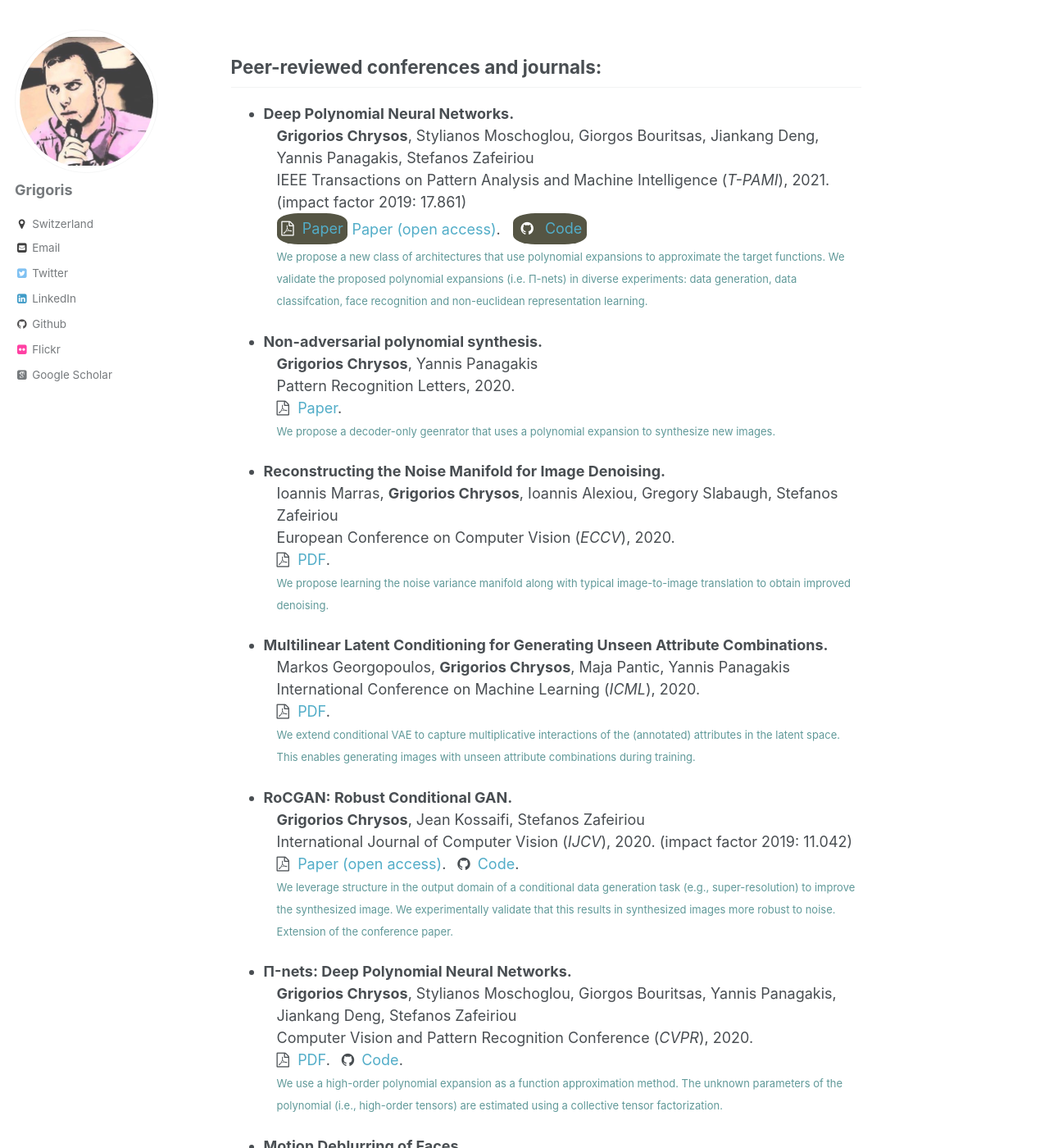
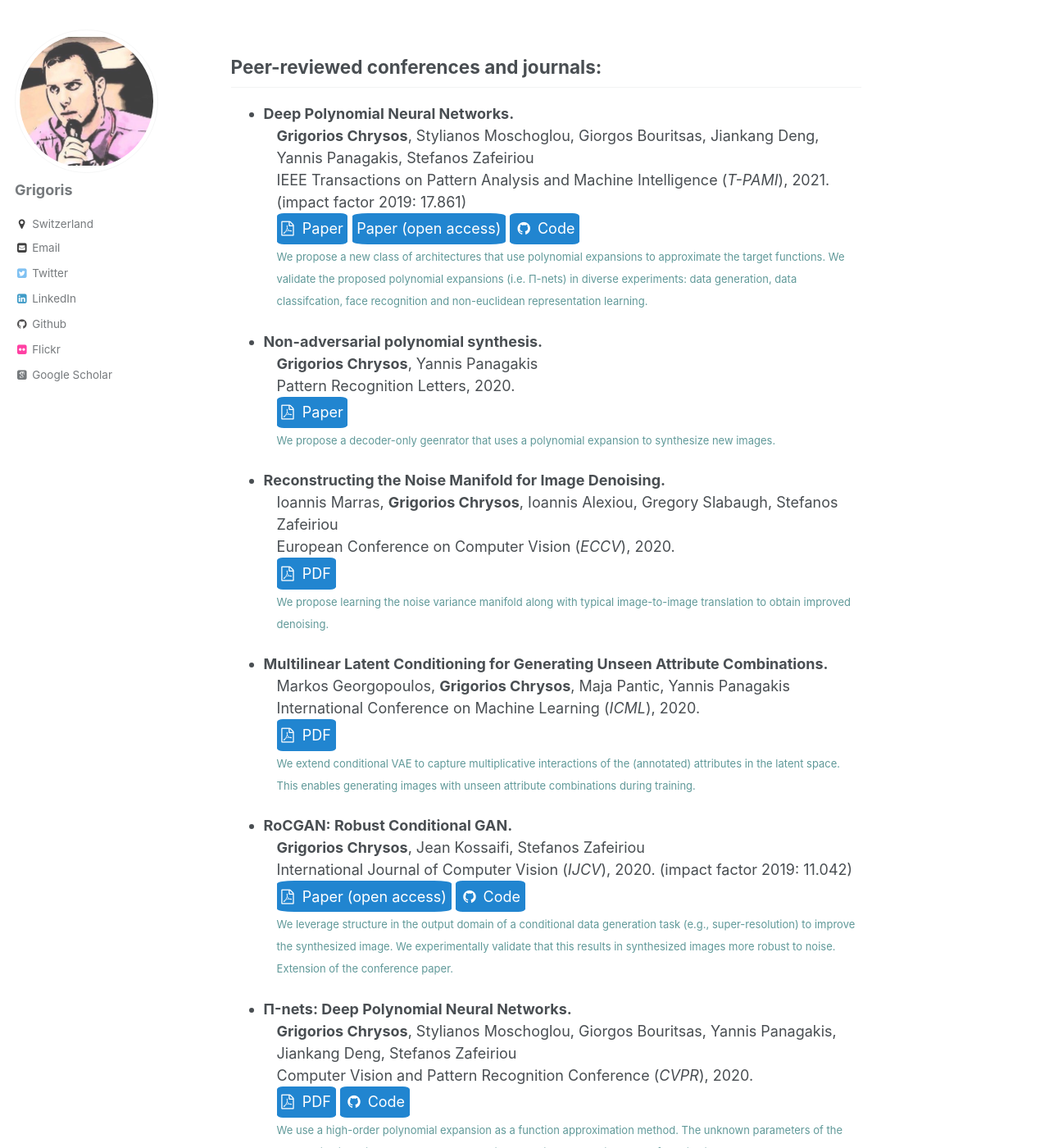
Before and after one commit to grigorisg9gr/grigorisg9gr.github.io, a Jekyll site: the page built from _publications/index.html, in a window 1280 px wide and 1400 px high, scrolled down 192 px. Shown: the whole window at 82% size. Built offline with Jekyll 4.4.1, drawn with Linux system fonts in a browser that asks for light colours; some web fonts are replaced; some of the changed text lies outside the part shown.

Commit message:
More changes in the publications.

```diff
--- a/_publications/index.html
+++ b/_publications/index.html
@@ -12,7 +12,9 @@ collection: publications
     <div style="padding-left: 16px">
       <p><strong>Grigorios Chrysos</strong>, Stylianos Moschoglou, Giorgos Bouritsas, Jiankang Deng, Yannis Panagakis, Stefanos Zafeiriou<br>
       IEEE Transactions on Pattern Analysis and Machine Intelligence (<em>T-PAMI</em>), 2021. (impact factor 2019: 17.861) <br>
-      <span class="buttong button-round"> <i class="fa fa-file-pdf-o" aria-hidden="true"></i> &nbsp;<a href="https://ieeexplore.ieee.org/document/9353253">Paper</a></span> <a href="https://arxiv.org/abs/2006.13026">Paper (open access)</a>. &nbsp; <span class="buttong button-round"> <i class="fa fa-fw fa-github" aria-hidden="true"></i>&nbsp; <a href="https://github.com/grigorisg9gr/polynomial_nets">Code</a></span> <br>
+      <a style="color: white; text-decoration: none;" href="https://ieeexplore.ieee.org/document/9353253"><span class="buttong button-round"> <i class="fa fa-file-pdf-o" aria-hidden="true"></i> &nbsp;Paper</span></a>
+      <a style="color: white; text-decoration: none;" href="https://arxiv.org/abs/2006.13026"><span class="buttong button-round">Paper (open access)</span></a>
+      <a style="color: white; text-decoration: none;" href="https://github.com/grigorisg9gr/polynomial_nets"><span class="buttong button-round"> <i class="fa fa-fw fa-github" aria-hidden="true"></i>&nbsp;Code</span></a> <br>
       <span style="color: #609999; font-size: 13px; line-height: 13px;">We propose a new class of architectures that use polynomial expansions to approximate the target functions. We validate the proposed polynomial expansions (i.e. &Pi;-nets) in diverse experiments: data generation, data classifcation, face recognition and non-euclidean representation learning. </span></p>
     </div>
 
@@ -20,7 +22,7 @@ collection: publications
     <div style="padding-left: 16px">
       <p><strong>Grigorios Chrysos</strong>, Yannis Panagakis<br>
       Pattern Recognition Letters, 2020. <br>
-      <i class="fa fa-file-pdf-o" aria-hidden="true"></i> &nbsp;<a href="https://www.sciencedirect.com/science/article/abs/pii/S0167865520304116">Paper</a>. <br>
+      <a style="color: white; text-decoration: none;" href="https://www.sciencedirect.com/science/article/abs/pii/S0167865520304116"><span class="buttong button-round"> <i class="fa fa-file-pdf-o" aria-hidden="true"></i> &nbsp;Paper</span></a> <br>
       <span style="color: #609999; font-size: 13px; line-height: 13px;">We propose a decoder-only geenrator that uses a polynomial expansion to synthesize new images.</span></p>
     </div>
 
@@ -28,7 +30,7 @@ collection: publications
     <div style="padding-left: 16px">
       <p>Ioannis Marras, <strong>Grigorios Chrysos</strong>, Ioannis Alexiou, Gregory Slabaugh, Stefanos Zafeiriou<br>
       European Conference on Computer Vision (<em>ECCV</em>), 2020. <br>
-      <i class="fa fa-file-pdf-o" aria-hidden="true"></i> &nbsp;<a href="https://www.ecva.net/papers/eccv_2020/papers_ECCV/papers/123540596.pdf">PDF</a>. <br>
+      <a style="color: white; text-decoration: none;" href="https://www.ecva.net/papers/eccv_2020/papers_ECCV/papers/123540596.pdf"><span class="buttong button-round"> <i class="fa fa-file-pdf-o" aria-hidden="true"></i> &nbsp;PDF</span></a> <br>
       <span style="color: #609999; font-size: 13px; line-height: 13px;">We propose learning the noise variance manifold along with typical image-to-image translation to obtain improved denoising.</span></p>
     </div>
 
@@ -37,7 +39,7 @@ collection: publications
     <div style="padding-left: 16px">
       <p>Markos Georgopoulos, <strong>Grigorios Chrysos</strong>, Maja Pantic, Yannis Panagakis<br>
       International Conference on Machine Learning (<em>ICML</em>), 2020. <br>
-      <i class="fa fa-file-pdf-o" aria-hidden="true"></i> &nbsp;<a href="http://proceedings.mlr.press/v119/georgopoulos20a/georgopoulos20a.pdf">PDF</a>. <br>
+      <a style="color: white; text-decoration: none;" href="http://proceedings.mlr.press/v119/georgopoulos20a/georgopoulos20a.pdf"><span class="buttong button-round"> <i class="fa fa-file-pdf-o" aria-hidden="true"></i> &nbsp;PDF</span></a> <br>
       <span style="color: #609999; font-size: 13px; line-height: 13px;">We extend conditional VAE to capture multiplicative interactions of the (annotated) attributes in the latent space. This enables generating images with unseen attribute combinations during training.</span></p>
     </div>
 
@@ -45,7 +47,8 @@ collection: publications
     <div style="padding-left: 16px">
       <p><strong>Grigorios Chrysos</strong>, Jean Kossaifi, Stefanos Zafeiriou<br>
       International Journal of Computer Vision (<em>IJCV</em>), 2020. (impact factor 2019: 11.042) <br>
-      <i class="fa fa-file-pdf-o" aria-hidden="true"></i> &nbsp;<a href="https://link.springer.com/article/10.1007/s11263-020-01348-5">Paper (open access)</a>. &nbsp;<i class="fa fa-fw fa-github" aria-hidden="true"></i>&nbsp;<a href="https://github.com/grigorisg9gr/rocgan">Code</a>. <br>
+      <a style="color: white; text-decoration: none;" href="https://link.springer.com/article/10.1007/s11263-020-01348-5"><span class="buttong button-round"> <i class="fa fa-file-pdf-o" aria-hidden="true"></i> &nbsp;Paper (open access)</span></a>
+      <a style="color: white; text-decoration: none;" href="https://github.com/grigorisg9gr/rocgan"><span class="buttong button-round"> <i class="fa fa-fw fa-github" aria-hidden="true"></i>&nbsp;Code</span></a><br>
       <span style="color: #609999; font-size: 13px; line-height: 13px;">We leverage structure in the output domain of a conditional data generation task (e.g., super-resolution) to improve the synthesized image. We experimentally validate that this results in synthesized images more robust to noise. Extension of the conference paper.</span></p>
     </div>
 
@@ -53,7 +56,8 @@ collection: publications
     <div style="padding-left: 16px">
       <p><strong>Grigorios Chrysos</strong>, Stylianos Moschoglou, Giorgos Bouritsas, Yannis Panagakis, Jiankang Deng, Stefanos Zafeiriou<br>
       Computer Vision and Pattern Recognition Conference (<em>CVPR</em>), 2020. <br>
-      <i class="fa fa-file-pdf-o" aria-hidden="true"></i> &nbsp;<a href="https://openaccess.thecvf.com/content_CVPR_2020/papers/Chrysos_P-nets_Deep_Polynomial_Neural_Networks_CVPR_2020_paper.pdf">PDF</a>. &nbsp;<i class="fa fa-fw fa-github" aria-hidden="true"></i>&nbsp;<a href="https://github.com/grigorisg9gr/polynomial_nets">Code</a>. <br>
+      <a style="color: white; text-decoration: none;" href="https://openaccess.thecvf.com/content_CVPR_2020/papers/Chrysos_P-nets_Deep_Polynomial_Neural_Networks_CVPR_2020_paper.pdf"><span class="buttong button-round"> <i class="fa fa-file-pdf-o" aria-hidden="true"></i> &nbsp;PDF</span></a>
+      <a style="color: white; text-decoration: none;" href="https://github.com/grigorisg9gr/polynomial_nets"><span class="buttong button-round"> <i class="fa fa-fw fa-github" aria-hidden="true"></i>&nbsp;Code</span></a> <br>
       <span style="color: #609999; font-size: 13px; line-height: 13px;">We use a high-order polynomial expansion as a function approximation method. The unknown parameters of the polynomial (i.e., high-order tensors) are estimated using a collective tensor factorization.</span></p>
     </div>
 
@@ -62,7 +66,7 @@ collection: publications
     <div style="padding-left: 16px">
       <p><strong>Grigorios Chrysos</strong>, Paolo Favaro, Stefanos Zafeiriou<br>
       International Journal of Computer Vision (<em>IJCV</em>), 2019. (impact factor 2019: 11.042) <br>
-      <i class="fa fa-file-pdf-o" aria-hidden="true"></i> &nbsp;<a href="https://link.springer.com/article/10.1007/s11263-018-1138-7">Paper (open access)</a>. <br>
+      <a style="color: white; text-decoration: none;" href="https://link.springer.com/article/10.1007/s11263-018-1138-7"><span class="buttong button-round"> <i class="fa fa-file-pdf-o" aria-hidden="true"></i> &nbsp;Paper (open access)</span></a> <br>
       <span style="color: #609999; font-size: 13px; line-height: 13px;">We introduce a framework for tackling motion blur of faces. Our method simulates motion blur using averaging of video frames, while we collect a dataset that contains millions of such frames.</span></p>
     </div>
 
@@ -70,7 +74,7 @@ collection: publications
     <div style="padding-left: 16px">
       <p>Jiankang Deng, Anastasios Roussos, <strong>Grigorios Chrysos</strong>, Evangelos Ververas, Irene Kotsia, Jie Shen, Stefanos Zafeiriou<br>
       International Journal of Computer Vision (<em>IJCV</em>), 2019. (impact factor 2019: 11.042) <br>
-      <i class="fa fa-file-pdf-o" aria-hidden="true"></i> &nbsp;<a href="https://link.springer.com/article/10.1007/s11263-018-1134-y">Paper (open access)</a>. <br>
+      <a style="color: white; text-decoration: none;" href="https://link.springer.com/article/10.1007/s11263-018-1134-y"><span class="buttong button-round"> <i class="fa fa-file-pdf-o" aria-hidden="true"></i> &nbsp;Paper (open access)</span></a> <br>
       <span style="color: #609999; font-size: 13px; line-height: 13px;">A semi-automatic framework is proposed for annotating challenging deformable images and videos.</span></p>
     </div>
 
@@ -78,7 +82,8 @@ collection: publications
     <div style="padding-left: 16px">
       <p><strong>Grigorios Chrysos</strong>, Jean Kossaifi, Stefanos Zafeiriou<br>
       International Conference on Learning Representations (<em>ICLR</em>), 2019.<br>
-      <i class="fa fa-file-pdf-o" aria-hidden="true"></i> &nbsp;<a href="https://arxiv.org/pdf/1805.08657.pdf">PDF</a>. &nbsp;<i class="fa fa-fw fa-github" aria-hidden="true"></i>&nbsp;<a href="https://github.com/grigorisg9gr/rocgan">Code</a>.<br>
+      <a style="color: white; text-decoration: none;" href="https://arxiv.org/pdf/1805.08657.pdf"><span class="buttong button-round"> <i class="fa fa-file-pdf-o" aria-hidden="true"></i> &nbsp;PDF</span></a>
+      <a style="color: white; text-decoration: none;" href="https://github.com/grigorisg9gr/rocgan"><span class="buttong button-round"> <i class="fa fa-fw fa-github" aria-hidden="true"></i>&nbsp;Code</span></a><br>
       <span style="color: #609999; font-size: 13px; line-height: 13px;">The topic of conditional data generation task (e.g., super-resolution) is the focus of this work. We introduce a new pathway in the encoder-decoder generator to improve the synthesized image.</span></p>
     </div>
 
@@ -87,7 +92,8 @@ collection: publications
     <div style="padding-left: 16px">
       <p><strong>Grigorios Chrysos</strong>, Epameinondas Antonakos, Patrick Snape, A. Asthana, Stefanos Zafeiriou<br>
       International Journal of Computer Vision (<em>IJCV</em>), 2018. (impact factor 2019: 11.042)<br>
-      <i class="fa fa-file-pdf-o" aria-hidden="true"></i> &nbsp;<a href="https://link.springer.com/article/10.1007/s11263-017-0999-5">Paper (open access)</a>. &nbsp;<i class="fa fa-fw fa-github" aria-hidden="true"></i>&nbsp;<a href="https://github.com/grigorisg9gr/robust_deformable_face_tracking">Code</a>.<br>
+      <a style="color: white; text-decoration: none;" href="https://link.springer.com/article/10.1007/s11263-017-0999-5"><span class="buttong button-round"> <i class="fa fa-file-pdf-o" aria-hidden="true"></i> &nbsp;Paper (open access)</span></a>
+      <a style="color: white; text-decoration: none;" href="https://github.com/grigorisg9gr/robust_deformable_face_tracking"><span class="buttong button-round"> <i class="fa fa-fw fa-github" aria-hidden="true"></i>&nbsp;Code</span></a><br>
       <span style="color: #609999; font-size: 13px; line-height: 13px;">We conduct a large-scale study of deformable face tracking `in-the-wild', i.e., with videos captured in unrestricted conditions.</span></p>
     </div>
 
@@ -96,7 +102,7 @@ collection: publications
     <div style="padding-left: 16px">
       <p><strong>Grigorios Chrysos</strong>, Epameinondas Antonakos, Stefanos Zafeiriou<br>
       IEEE Transactions on Image Processing (<em>TIP</em>), 2018. (impact factor 2019: 9.34)<br>
-      <i class="fa fa-file-pdf-o" aria-hidden="true"></i> &nbsp;<a href="https://ieeexplore.ieee.org/document/8316962">Paper</a>.<br>
+      <a style="color: white; text-decoration: none;" href="https://ieeexplore.ieee.org/document/8316962"><span class="buttong button-round"> <i class="fa fa-file-pdf-o" aria-hidden="true"></i> &nbsp;Paper</span></a><br>
       <span style="color: #609999; font-size: 13px; line-height: 13px;">We introduce incremental pictorial structures for tracking deformable (part-based) objects, e.g., human body parts or fiducial points in the face.</span></p>
     </div>
 
@@ -105,7 +111,7 @@ collection: publications
     <div style="padding-left: 16px">
       <p><strong>Grigorios Chrysos</strong>, Stefanos Zafeiriou<br>
       IEEE Transactions on Pattern Analysis and Machine Intelligence (<em>T-PAMI</em>), 2017. (impact factor 2019: 17.861)<br>
-      <i class="fa fa-file-pdf-o" aria-hidden="true"></i> &nbsp;<a href="https://ieeexplore.ieee.org/abstract/document/8094942">Paper</a>.<br>
+      <a style="color: white; text-decoration: none;" href="https://ieeexplore.ieee.org/abstract/document/8094942"><span class="buttong button-round"> <i class="fa fa-file-pdf-o" aria-hidden="true"></i> &nbsp;Paper</span></a><br>
       <span style="color: #609999; font-size: 13px; line-height: 13px;">We propose a framework for extracting object-specific statistics for tracking a (deformable) object.</span></p>
     </div>
 
@@ -114,7 +120,7 @@ collection: publications
     <div style="padding-left: 16px">
       <p>Siddhartha Chandra<em>, <strong>Grigorios Chrysos</strong></em>, Iasonas Kokkinos<br>
       British Machine Vision Conference (<em>BMVC</em>), 2015.<br>
-      <i class="fa fa-file-pdf-o" aria-hidden="true"></i> &nbsp;<a href="https://hal.inria.fr/hal-01263930/document">PDF</a>. Oral, acceptance rate: 7%.<br>
+      <a style="color: white; text-decoration: none;" href="https://hal.inria.fr/hal-01263930/document"><span class="buttong button-round"> <i class="fa fa-file-pdf-o" aria-hidden="true"></i> &nbsp;PDF</span></a> Oral, acceptance rate: 7%.<br>
       <span style="color: #609999; font-size: 13px; line-height: 13px;">We extend standard object detection pipelines by leveraging depth information and introducing viewpoint based mixture components.</span></p>
     </div>
 
@@ -133,7 +139,7 @@ collection: publications
     <div style="padding-left: 16px">
       <p><strong>Grigorios Chrysos</strong>, Jean Kossaifi, Zhiding Yu, Anima Anandkumar<br>
       International Conference on Machine Learning Workshops (ICMLW), 2020.<br>
-      <i class="fa fa-file-pdf-o" aria-hidden="true"></i> &nbsp;<a href="https://arxiv.org/pdf/2007.09250.pdf">PDF</a>.<br>
+      <a style="color: white; text-decoration: none;" href="https://arxiv.org/pdf/2007.09250.pdf"><span class="buttong button-round"> <i class="fa fa-file-pdf-o" aria-hidden="true"></i> &nbsp;PDF</span></a><br>
       <span style="color: #609999; font-size: 13px; line-height: 13px;">We modify the GAN architecture to achieve interpretable generation without using any supervision.</span></p>
     </div>
 
@@ -143,7 +149,7 @@ collection: publications
     <div style="padding-left: 16px">
       <p>Stefanos Zafeiriou*<em>, <strong>Grigorios Chrysos</strong>*</em>, Anastasios Roussos*, Evangelos Ververas, J. Deng, George Trigeorgis<br>
       International Conference on Computer Vision Workshops (ICCVW), 2017.<br>
-      <i class="fa fa-file-pdf-o" aria-hidden="true"></i> &nbsp;<a href="https://openaccess.thecvf.com/content_ICCV_2017_workshops/papers/w36/Zafeiriou_The_3D_Menpo_ICCV_2017_paper.pdf">PDF</a>.<br>
+      <a style="color: white; text-decoration: none;" href="https://openaccess.thecvf.com/content_ICCV_2017_workshops/papers/w36/Zafeiriou_The_3D_Menpo_ICCV_2017_paper.pdf"><span class="buttong button-round"> <i class="fa fa-file-pdf-o" aria-hidden="true"></i> &nbsp;PDF</span></a><br>
       <span style="color: #609999; font-size: 13px; line-height: 13px;">The first large-scale dataset with 3D annotations of facial landmarkrs is introduced.</span></p>
     </div>
 
@@ -152,7 +158,7 @@ collection: publications
     <div style="padding-left: 16px">
       <p><strong>Grigorios Chrysos</strong>, Stefanos Zafeiriou<br>
       Computer Vision and Pattern Recognition Conference Workshops (CVPRW), 2017.<br>
-      <i class="fa fa-file-pdf-o" aria-hidden="true"></i> &nbsp;<a href="https://openaccess.thecvf.com/content_cvpr_2017_workshops/w33/papers/Chrysos_Deep_Face_Deblurring_CVPR_2017_paper.pdf">PDF</a>.<br>
+      <a style="color: white; text-decoration: none;" href="https://openaccess.thecvf.com/content_cvpr_2017_workshops/w33/papers/Chrysos_Deep_Face_Deblurring_CVPR_2017_paper.pdf"><span class="buttong button-round"> <i class="fa fa-file-pdf-o" aria-hidden="true"></i> &nbsp;PDF</span></a><br>
       <span style="color: #609999; font-size: 13px; line-height: 13px;">A method for face deblurring is proposed. The method utilizes weak supervision to guide the learning of the deep neural network.</span></p>
     </div>
 
@@ -160,7 +166,7 @@ collection: publications
     <div style="padding-left: 16px">
       <p>Stefanos Zafeiriou, George Trigeorgis, <strong>Grigorios Chrysos</strong>, J. Deng, Jie Shen<br>
       Computer Vision and Pattern Recognition Conference Workshops (CVPRW), 2017.<br>
-      <i class="fa fa-file-pdf-o" aria-hidden="true"></i> &nbsp;<a href="https://openaccess.thecvf.com/content_cvpr_2017_workshops/w33/papers/Zafeiriou_The_Menpo_Facial_CVPR_2017_paper.pdf">PDF</a>.<br>
+      <a style="color: white; text-decoration: none;" href="https://openaccess.thecvf.com/content_cvpr_2017_workshops/w33/papers/Zafeiriou_The_Menpo_Facial_CVPR_2017_paper.pdf"><span class="buttong button-round"> <i class="fa fa-file-pdf-o" aria-hidden="true"></i> &nbsp;PDF</span></a><br>
       <span style="color: #609999; font-size: 13px; line-height: 13px;">The first large-scale dataset with annotations of facial landmarkrs in both (semi-)frontal and profile poses is introduced.</span></p>
     </div>
 
@@ -169,7 +175,7 @@ collection: publications
     <div style="padding-left: 16px">
       <p>Jie Shen, Stefanos Zafeiriou, <strong>Grigorios Chrysos</strong>, Jean Kossaifi, Georgios Tzimiropoulos, Maja Pantic<br>
       International Conference on Computer Vision Workshops (ICCVW), 2015.<br>
-      <i class="fa fa-file-pdf-o" aria-hidden="true"></i> &nbsp;<a href="https://openaccess.thecvf.com/content_iccv_2015_workshops/w25/papers/Shen_The_First_Facial_ICCV_2015_paper.pdf">PDF</a>.<br>
+      <a style="color: white; text-decoration: none;" href="https://openaccess.thecvf.com/content_iccv_2015_workshops/w25/papers/Shen_The_First_Facial_ICCV_2015_paper.pdf"><span class="buttong button-round"> <i class="fa fa-file-pdf-o" aria-hidden="true"></i> &nbsp;PDF</span></a><br>
       <span style="color: #609999; font-size: 13px; line-height: 13px;">The first large-scale dataset for facial landmark tracking is introduced.</span></p>
     </div>
 
@@ -178,7 +184,7 @@ collection: publications
     <div style="padding-left: 16px">
       <p><strong>Grigorios Chrysos</strong>, Epameinondas Antonakos, Stefanos Zafeiriou, Patrick Snape<br>
       International Conference on Computer Vision Workshops (ICCVW), 2015.<br>
-      <i class="fa fa-file-pdf-o" aria-hidden="true"></i> &nbsp;<a href="https://openaccess.thecvf.com/content_iccv_2015_workshops/w25/papers/Chrysos_Offline_Deformable_Face_ICCV_2015_paper.pdf">PDF</a>.<br>
+      <a style="color: white; text-decoration: none;" href="https://openaccess.thecvf.com/content_iccv_2015_workshops/w25/papers/Chrysos_Offline_Deformable_Face_ICCV_2015_paper.pdf"><span class="buttong button-round"> <i class="fa fa-file-pdf-o" aria-hidden="true"></i> &nbsp;PDF</span></a><br>
       <span style="color: #609999; font-size: 13px; line-height: 13px;">We propose a framework that can extract object-specific statistics and can be used for tracking long sequences of videos.</span></p>
     </div>
 
--- a/_sass/_base.scss
+++ b/_sass/_base.scss
@@ -315,7 +315,7 @@ b, i, strong, em, blockquote, p, q, span, figure, img, h1, h2, header, input, a,
    ========================================================================== */
 
 .buttong {
-  background-color: #554;
+  background-color: #2185d0;
   border: none;
   color: white;
   padding: 0.8%;
@@ -325,4 +325,4 @@ b, i, strong, em, blockquote, p, q, span, figure, img, h1, h2, header, input, a,
   cursor: pointer;
 }
 
-.button-round {border-radius: 30%;}
+.button-round {border-radius: 10%;}
```
